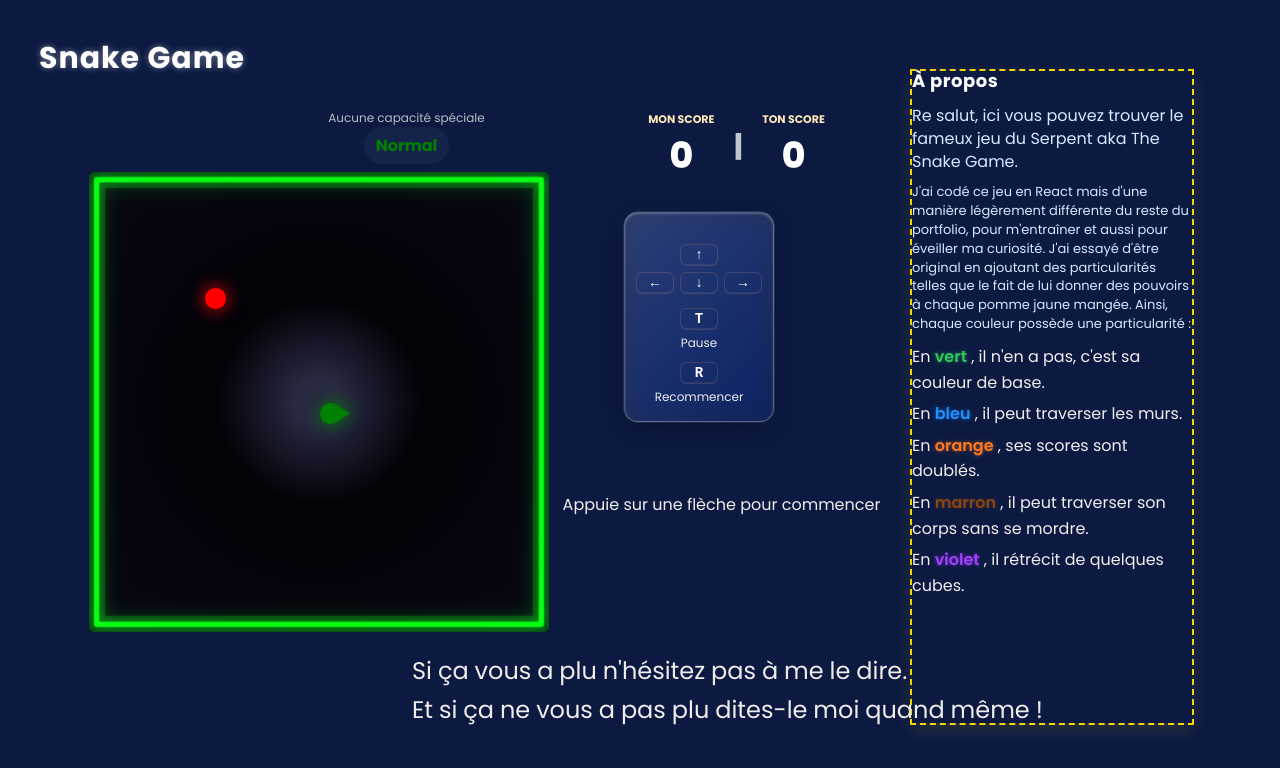
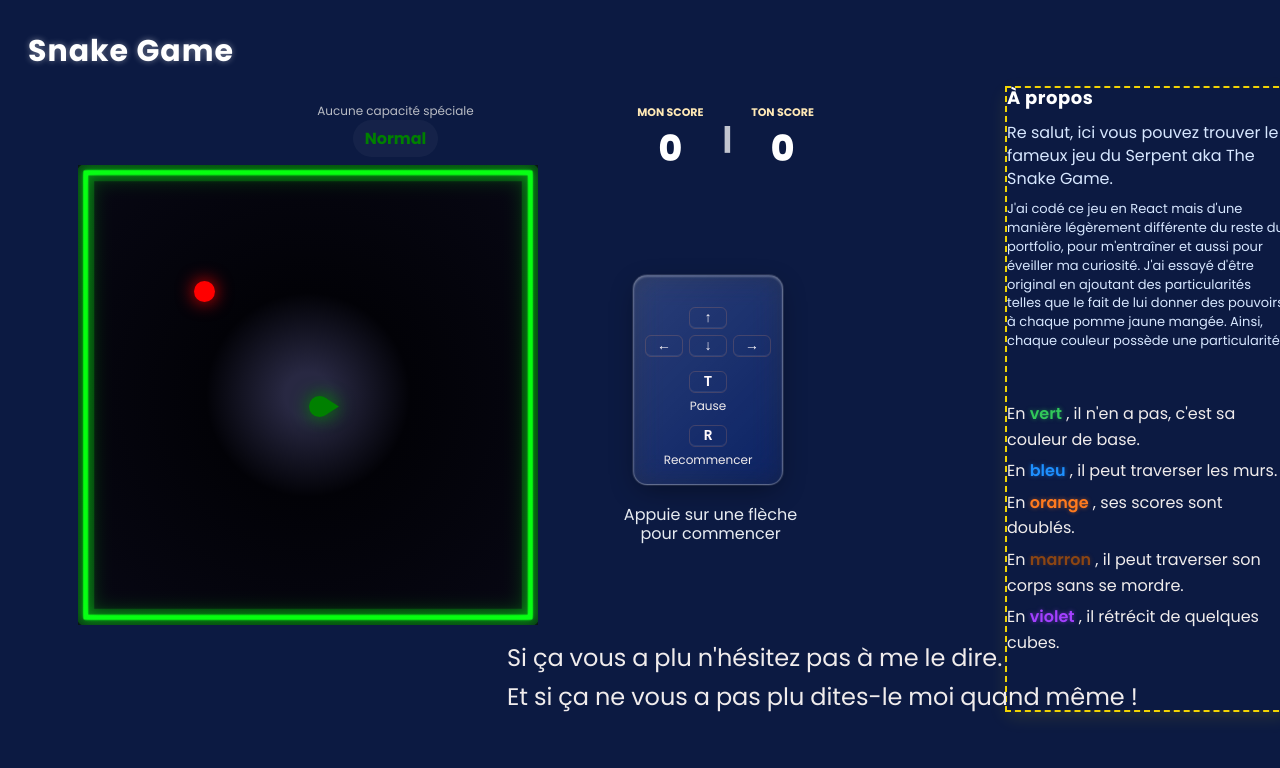
Before and after one commit to Walie-Matthieu/snake-game, a Next.js app: page / in a window 1280 px wide. Shown: the top 768 px of the page. Built offline with nearby package versions, Linux system fonts and the light colour scheme.

Commit message:
few changes

```diff
--- a/app/components/SnakeGame.tsx
+++ b/app/components/SnakeGame.tsx
@@ -793,8 +793,8 @@ export default function SnakeGame({
   const KEY_GROUP_OFFSET_Y = 21; // Déplace les touches verticalement (+ bas / - haut)
 
   // Décalage du panneau entier (colonne des touches)
-  const PANEL_OFFSET_X = 0; // + droite / - gauche
-  const PANEL_OFFSET_Y = -40; // + bas / - haut
+  const PANEL_OFFSET_X = 20; // + droite / - gauche
+  const PANEL_OFFSET_Y = 30; // + bas / - haut
 
   // detecte la largeur de la fenêtre pour décider du layout (évite wrap inattendu)
   const [windowWidth, setWindowWidth] = useState<number>(typeof window !== 'undefined' ? window.innerWidth : 1024);
@@ -836,7 +836,7 @@ export default function SnakeGame({
 
   // Offset pour le message "Appuie sur une flèche pour commencer"
   const START_HINT_OFFSET_X = 265; // + droite / - gauche
-  const START_HINT_OFFSET_Y = -220; // + bas / - haut
+  const START_HINT_OFFSET_Y = -200; // + bas / - haut
 
   const canvasWrapperStyle: React.CSSProperties = {
     width: '100%',
@@ -1063,10 +1063,14 @@ export default function SnakeGame({
            style={{
              transform: `translate(${START_HINT_OFFSET_X}px, ${START_HINT_OFFSET_Y}px)`,
              transition: 'transform 160ms ease',
+             textAlign: 'center',
+             color: '#e7ebf1ff', // équivalent text-gray-500
+             lineHeight: 1.2,
            }}
-           className="text-gray-500"
+
          >
-           Appuie sur une flèche pour commencer
+           <div>Appuie sur une flèche</div>
+           <div>pour commencer</div>
          </div>
        )}
     </div>
--- a/app/page.module.css
+++ b/app/page.module.css
@@ -85,10 +85,8 @@
   order: 2;
   /* laissez le flex gérer la position — pousse l'aside à droite */
   /* réduit l'espace entre la boîte du jeu et l'aside */
-  margin-left: 24px;
+  margin-left: 85px; /* marge entre le Canvas et la colonne "À propos" */
 
-  --aside-offset-x: 0px;
-  --aside-offset-y: 0px;
   transform: translate(var(--aside-offset-x), var(--aside-offset-y));
   will-change: transform;
   align-self: flex-start;
@@ -144,8 +142,8 @@
     --title-offset-y: -50px;
   }
   .asideRight {
-    --aside-offset-x: 90px;
-    --aside-offset-y: -12px;
+    --aside-offset-x: 135px;  /* déplace l'aside (À propos) vers la droite */
+    --aside-offset-y: 12px; /* remonte un peu l'aside aka "À propos" */
   }
 }
 
@@ -414,12 +412,12 @@
   line-height: 1.2;
 }
 
-/* Contrôle des 5 lignes de couleur ensemble */
+/* Contrôle des 5 qui indique les lignes de couleur ensemble */
 :root {
-  --powerlines-offset-x: 0px;
-  --powerlines-offset-y: 0px;
-  --powerlines-margin-top: 0px;
-  --powerlines-margin-bottom: 12px;
+  --powerlines-offset-x: 0px;  /* + = droite / - = gauche */
+  --powerlines-offset-y: 40px; /* + = bas    / - = haut  */
+  --powerlines-margin-top: 0px; /* Espace au-dessus du bloc */
+  --powerlines-margin-bottom: -30px; /* Espace en-dessous du bloc */
 }
 
 .powerLinesWrapper {
```
